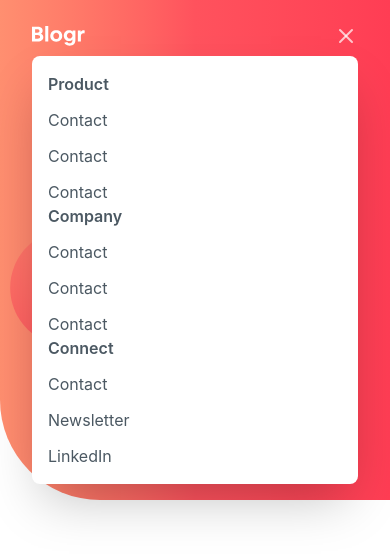
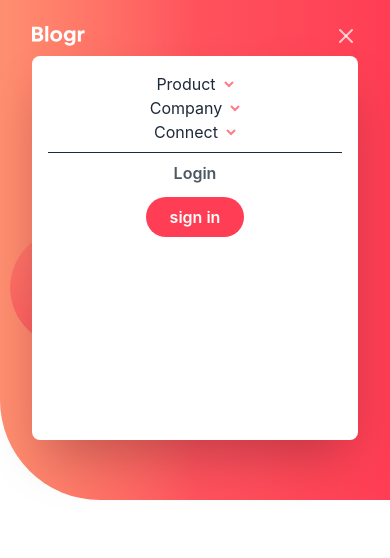
Before and after one commit to Jeanclaude09-dev/blogr-landing-page-main, a React (Vite) app: page / in a window 390 px wide. Both pictures are taken after a click on the button 346 px from the left and 36 px from the top of the page. Shown: the top 558 px of the page. Built offline with nearby package versions, Linux system fonts and the light colour scheme.

Commit message:
fx:positioning and animation

```diff
--- a/src/component/DrapdownPanel.jsx
+++ b/src/component/DrapdownPanel.jsx
@@ -2,7 +2,7 @@ export const Dropdown = ({ isOpen, onClose, children }) => {
 
   return (
     // {Dropdown panel}
-    <div className={`absolute top-full text-gray-600 left-0 right-0 w-full bg-white rounded-lg p-4 overflow-hidden shadow-2xl transition-all duration-300 ease-in-out ${isOpen ? 'min-h-96 opacity-100' : 'min-h-0 opacity-0'}`}>
+    <div className={`absolute top-full text-gray-800 left-0 right-0 z-50 bg-white rounded-lg p-4 overflow-hidden md:hidden  shadow-2xl transition-all duration-300 ease-in-out ${isOpen ? 'min-h-96 opacity-100' : 'min-h-0 opacity-0'}`}>
       {children}
     </div>)
 }
--- /dev/null
+++ b/src/component/Nav.jsx
@@ -0,0 +1,128 @@
+import { useState } from "react"
+import logo from "/src/assets/images/logo.svg"
+import { Menu, X } from "lucide-react";
+import { Dropdown } from "./DrapdownPanel";
+
+
+export const Nav = () => {
+
+  const [isActive, setIsActive] = useState(null);
+  const [isOpen, setIsOpen] = useState(false)
+
+  const links = [
+    {
+      id: 0,
+      link: "Product",
+      options: [
+        { id: 0, label: "Contact" },
+        { id: 1, label: "Contact" },
+        { id: 2, label: "Contact" }]
+    },
+    {
+      id: 1,
+      link: "Company",
+      options: [
+        { id: 0, label: "Contact" },
+        { id: 1, label: "Contact" },
+        { id: 2, label: "Contact" }]
+    },
+    {
+      id: 2,
+      link: "Connect",
+      options: [
+        { id: 0, label: "Contact" },
+        { id: 1, label: "Newsletter" },
+        { id: 2, label: "LinkedIn" }
+      ]
+    }
+  ];
+
+  return (<nav className="relative flex items-center justify-between  py-2 text-white/70 gap-10" >
+
+    {/* left nav */}
+    <a href="#">
+      <img src={logo} alt="blogr logo" />
+    </a>
+
+    {/* Right nav */}
+    <div className="w-full flex justify-between relative">
+      <div className="gap-4 hidden md:flex ">
+        {links.map((link) => (
+          <div key={link.id} className="flex items-center">
+            <span onClick={() => setIsActive(isActive === link.id ? null : link.id)} className="flex items-center gap-2 cursor-pointer hover:text-white hover:underline transition-all duration-300 ease">
+              <span>{link.link}</span>
+              <img src="/images/icon-arrow-light.svg" className={`max-w-3 max-h-3 duration-300 transform transition-transform ${isActive === link.id ? `rotate-180` : `rotate-0`}`} />
+            </span>
+
+            {isActive === link.id &&
+              <div className="absolute -bottom-28  p-5  rounded-lg bg-white text-gray-600 min-w-25">
+                {link.options.map((option) => (
+                  <p key={option.id} className="cursor-pointer hover:text-gray-950  transform duration-300 ">{option.label}</p>
+                ))}
+              </div>}
+          </div>
+
+        ))}
+      </div>
+
+      <div className="gap-1.5 hidden md:flex">
+        <button className="cursor-pointer py-2 px-6 rounded-full text-white">Login</button>
+        <button className="cursor-pointer py-2 px-6 rounded-full bg-white text-red-550 font-semibold hover:bg-white/40 hover:text-white transition-color duration-300">sign in</button>
+      </div>
+
+    </div>
+
+    {/* hamberger menu */}
+    {isOpen ?
+      <button className="md:hidden hover:cursor-pointer" onClick={() => setIsOpen(false)}>
+        <X />
+      </button> :
+      <button className="md:hidden hover:cursor-pointer w-6 h-6" onClick={() => setIsOpen(true)}>
+        <Menu />
+      </button>
+    }
+
+    {/* dropdown menu */}
+    <Dropdown isOpen={isOpen} onClose={() => setIsOpen(false)}>
+      {links.map((link) => (
+        <div key={link.id} className="w-full">
+
+          <button
+            onClick={() =>
+              setIsActive(isActive === link.id ? null : link.id)
+            }
+            className="flex w-full items-center justify-center gap-2"
+          >
+            {link.link}
+
+            <img
+              src="/images/icon-arrow-dark.svg"
+              className={`transition-transform ${isActive === link.id ? "rotate-180" : ""
+                }`}
+            />
+          </button>
+
+          {isActive === link.id && (
+            <div className="mt-2 flex flex-col items-center gap-2 rounded-lg bg-gray-100 p-3">
+              {link.options.map((option) => (
+                <p key={option.id}>
+                  {option.label}
+                </p>
+              ))}
+            </div>
+          )}
+
+        </div>
+      ))}
+
+      <hr className="my-2" />
+
+      <div className="flex flex-col gap-3 items-center">
+        <button className="font-semibold text-gray-600">Login</button>
+        <button className="cursor-pointer py-2 px-6 rounded-full bg-red-550 text-white font-semibold hover:bg-white/40 hover:text-white transition-color duration-300">sign in</button>
+      </div>
+
+    </Dropdown>
+
+  </nav>)
+}
--- a/src/component/hero.jsx
+++ b/src/component/hero.jsx
@@ -1,39 +1,7 @@
-import { Menu, X } from "lucide-react";
-import logo from "/src/assets/images/logo.svg"
-import { useState } from "react"
+import { Nav } from "./Nav";
 import { Dropdown } from "./DrapdownPanel";
 
 export default function HeroSection() {
-  const [isActive, setIsActive] = useState(null);
-  const [isOpen, setIsOpen] = useState(false)
-
-  const links = [
-    {
-      id: 0,
-      link: "Product",
-      options: [
-        { id: 0, label: "Contact" },
-        { id: 1, label: "Contact" },
-        { id: 2, label: "Contact" }]
-    },
-    {
-      id: 1,
-      link: "Company",
-      options: [
-        { id: 0, label: "Contact" },
-        { id: 1, label: "Contact" },
-        { id: 2, label: "Contact" }]
-    },
-    {
-      id: 2,
-      link: "Connect",
-      options: [
-        { id: 0, label: "Contact" },
-        { id: 1, label: "Newsletter" },
-        { id: 2, label: "LinkedIn" }
-      ]
-    }
-  ];
 
   return (
     <section className="w-full bg-linear-to-r from-orange-300 via-red-500 to-red-550 min-h-125 rounded-bl-[100px] flex justify-center relative">
@@ -42,73 +10,13 @@ export default function HeroSection() {
       {/* <div className="absolute inset-0   bg-position-[10px]  bg-[url('/images/bg-pattern-intro-mobile.svg')] md:bg-[url('/images/bg-pattern-intro-desktop.svg')]" /> */}
       <div className="absolute inset-0  img-bg" />
 
-
       {/* container */}
       <div className="z-10 px-8 py-4 md:py-0 md:p-0 min-h-full min-w-2xs lg:min-w-6xl flex flex-col ">
 
         {/* content */}
 
         {/* nav */}
-        <nav className="relative flex items-center justify-between  py-2 text-white/70 gap-10" >
-
-          {/* left nav */}
-          <a href="#">
-            <img src={logo} alt="blogr logo" />
-          </a>
-
-          {/* Right nav */}
-          <div className="w-full flex justify-between relative">
-            <div className="gap-4 hidden md:flex ">
-              {links.map((link) => (
-                <div key={link.id} className="flex items-center">
-                  <span onClick={() => setIsActive(isActive === link.id ? null : link.id)} className="flex items-center gap-2 cursor-pointer hover:text-white hover:underline transition-all duration-300 ease">
-                    <span>{link.link}</span>
-                    <img src="/images/icon-arrow-light.svg" className={`max-w-3 max-h-3 duration-300 transform transition-transform ${isActive === link.id ? `rotate-180` : `rotate-0`}`} />
-                  </span>
-
-                  {isActive === link.id &&
-                    <div className="absolute -bottom-28  p-5  rounded-lg bg-white text-gray-600 min-w-25">
-                      {link.options.map((option) => (
-                        <p key={option} className="cursor-pointer hover:text-gray-950  transform duration-300 ">{option}</p>
-                      ))}
-                    </div>}
-                </div>
-
-              ))}
-            </div>
-
-            <div className="gap-1.5 hidden md:flex">
-              <button className="cursor-pointer py-2 px-6 rounded-full text-white">Login</button>
-              <button className="cursor-pointer py-2 px-6 rounded-full bg-white text-red-550 font-semibold hover:bg-white/40 hover:text-white transition-color duration-300">sign in</button>
-            </div>
-
-          </div>
-
-          {/* hamberger menu */}
-          {isOpen ?
-            <button className="md:hidden hover:cursor-pointer" onClick={() => setIsOpen(false)}>
-              <X />
-            </button> :
-            <button className="md:hidden hover:cursor-pointer w-6 h-6" onClick={() => setIsOpen(true)}>
-              <Menu />
-            </button>
-          }
-
-          {/* dropdown menu */}
-          {isOpen && (
-            <Dropdown isOpen={isOpen} onClose={() => setIsOpen(false)}>
-              {links.map((link) => (
-                <div key={link.id} className="flex flex-col gap-3">
-                  <h3 className="font-semibold ">{link.link}</h3>
-                  {link.options.map((option) => (
-                    <p key={option.id} className="cursor-pointer hover:text-gray-950  transform duration-300 ">{option.label}</p>
-                  ))}
-                </div>
-              ))}
-            </Dropdown>
-          )}
-
-        </nav>
+        <Nav />
 
 
         {/* hero content */}
```
